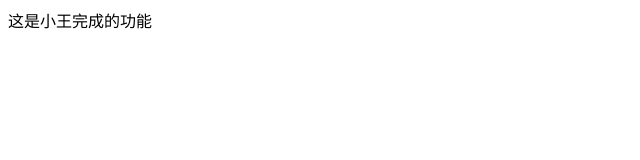
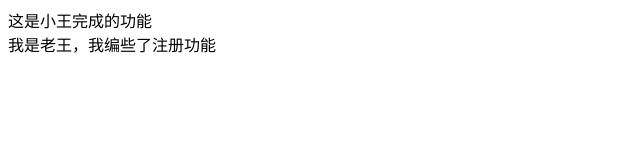
Before and after one commit to Wtz21379176/aaaaaaa, a plain HTML site: page index.html in a window 1280 px wide. Shown: the whole page, without its empty margins (0-640 px from the left). Drawn offline with Linux system fonts and the light colour scheme.

Commit message:
我是老王，我完成了注册功能

```diff
--- a/index.html
+++ b/index.html
@@ -6,5 +6,6 @@
 </head>
 <body>
 <div>这是小王完成的功能</div>
+<div>我是老王，我编些了注册功能</div>
 </body>
 </html>
```
